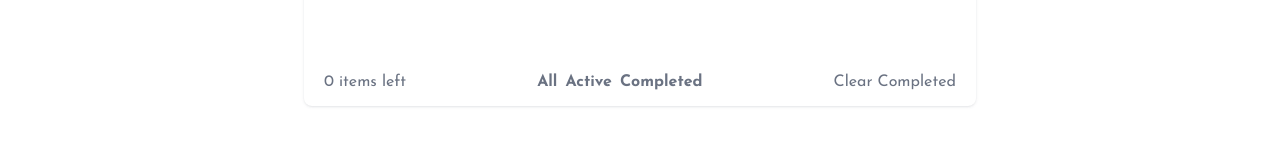
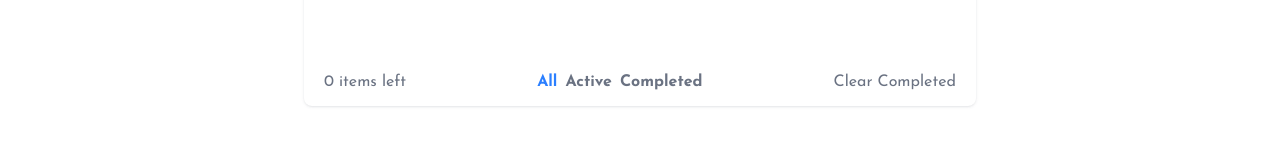
Before and after one commit to DaniilGurski/Sortable-todo-list, a React (Vite) app: page / in a window 1280 px wide. Shown: the part 408-563 px from the top of the page. Built offline with nearby package versions, Linux system fonts and the light colour scheme.

Commit message:
set All" filter as checked by default.

```diff
--- a/src/components/ListFilter.tsx
+++ b/src/components/ListFilter.tsx
@@ -1,6 +1,6 @@
 import { Radio, RadioGroup } from "@headlessui/react";
 import clsx from "clsx";
-import { useSetAtom } from "jotai";
+import { useAtom } from "jotai";
 import { filterModeAtom } from "../atoms";
 
 const filters = ["All", "Active", "Completed"];
@@ -10,10 +10,11 @@ type ListFilterProps = {
 };
 
 export default function ListFilter({ className }: ListFilterProps) {
-  const setFilterMode = useSetAtom(filterModeAtom);
+  const [filterMode, setFilterMode] = useAtom(filterModeAtom);
 
   return (
     <RadioGroup
+      value={filterMode}
       onChange={setFilterMode}
       className={clsx("gap-x-2", className)}
       aria-label="todo list filter"
```
